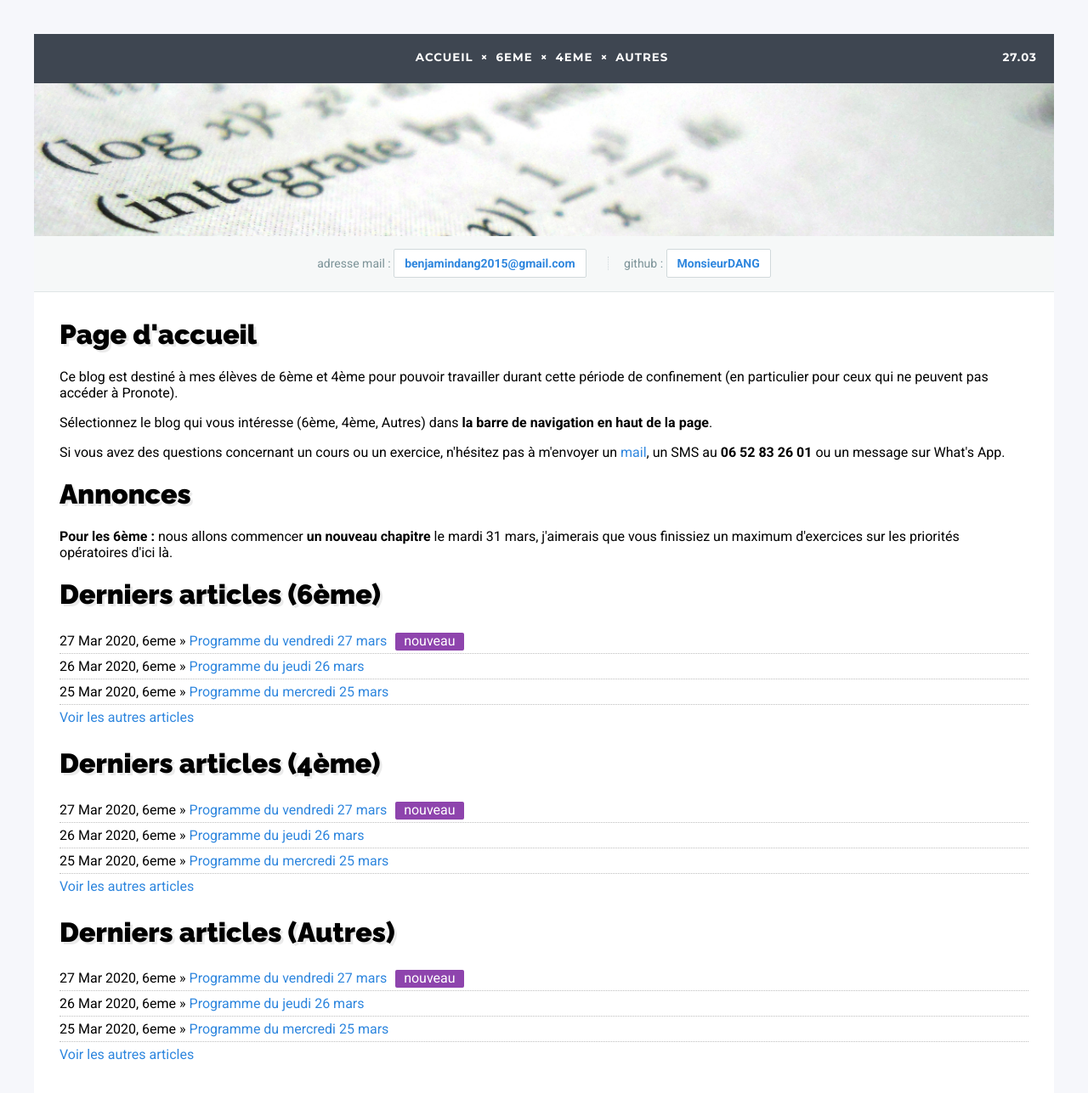
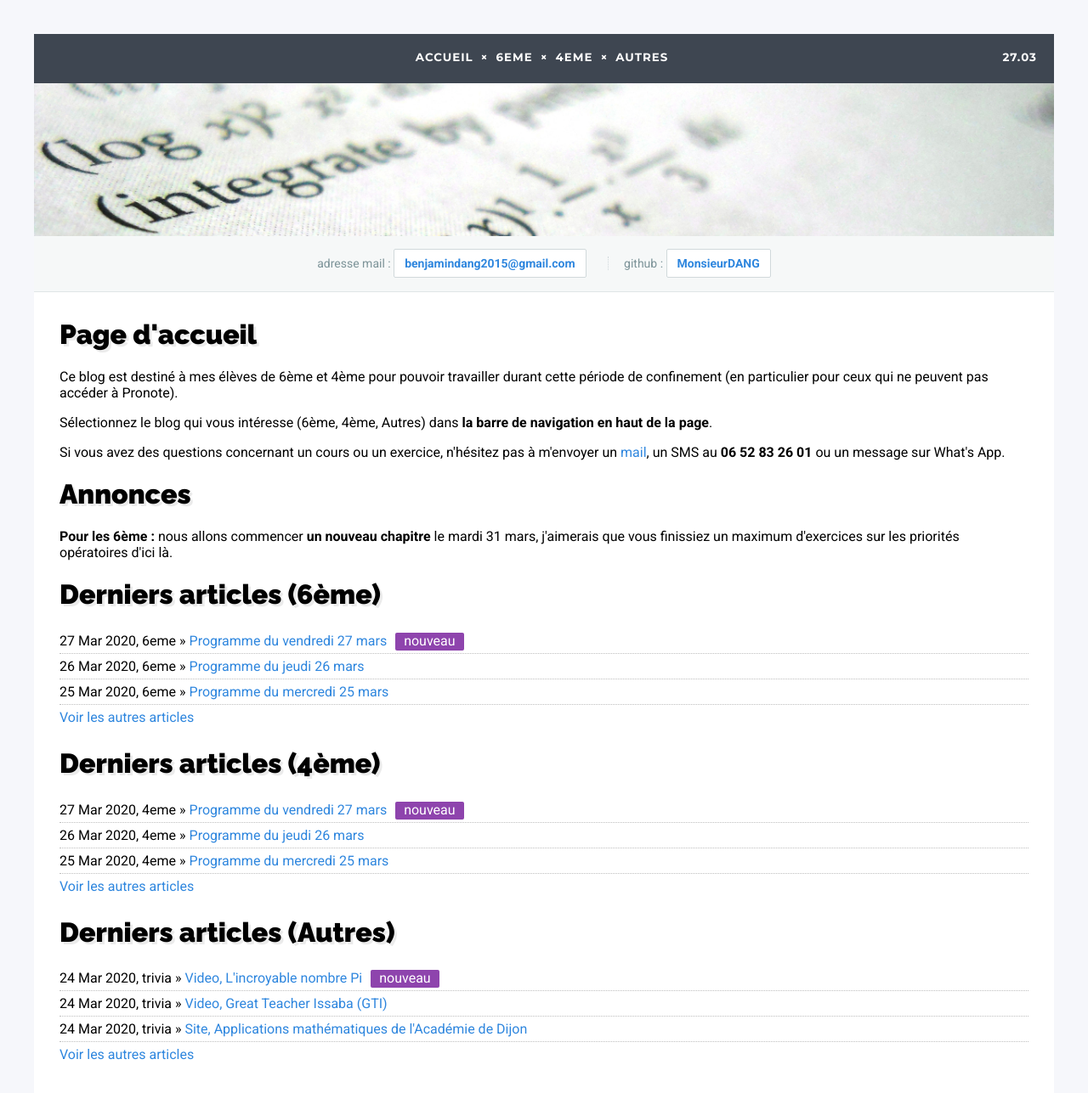
Before and after one commit to DangSinslay/DangSinslay.github.io, a Jekyll site: the page built from index.html, in a window 1280 px wide and 1342 px high. Shown: the top 1287 px of the window at 85% size. Built offline with Jekyll 4.4.1, drawn with Linux system fonts in a browser that asks for light colours.

Commit message:
Update index.html

```diff
--- a/index.html
+++ b/index.html
@@ -25,10 +25,10 @@ title: Blog de Mr. DANG, professeur de mathématiques
 
 	<h1 class="section">Derniers articles (4ème)</h1>
 	<ul class="posts">
-		{% for post in site.categories.6eme limit:1 %}
+		{% for post in site.categories.4eme limit:1 %}
 			<li class="new"><span>{{ post.date | date_to_string }}, {{ post.category }}</span> » <a href="{{ post.url }}" title="{{ post.title }}">{{ post.title }}</a></li>
 		{% endfor %}
-		{% for post in site.categories.6eme offset:1 limit:2 %}
+		{% for post in site.categories.4eme offset:1 limit:2 %}
 			<li><span>{{ post.date | date_to_string }}, {{ post.category }}</span> » <a href="{{ post.url }}" title="{{ post.title }}">{{ post.title }}</a></li>
 		{% endfor %}
 		<li><a href="\blog4">Voir les autres articles</a>
@@ -36,10 +36,10 @@ title: Blog de Mr. DANG, professeur de mathématiques
 
 	<h1 class="section">Derniers articles (Autres)</h1>
 	<ul class="posts">
-		{% for post in site.categories.6eme limit:1 %}
+		{% for post in site.categories.trivia limit:1 %}
 			<li class="new"><span>{{ post.date | date_to_string }}, {{ post.category }}</span> » <a href="{{ post.url }}" title="{{ post.title }}">{{ post.title }}</a></li>
 		{% endfor %}
-		{% for post in site.categories.6eme offset:1 limit:2 %}
+		{% for post in site.categories.trivia offset:1 limit:2 %}
 			<li><span>{{ post.date | date_to_string }}, {{ post.category }}</span> » <a href="{{ post.url }}" title="{{ post.title }}">{{ post.title }}</a></li>
 		{% endfor %}
 		<li><a href="\blog">Voir les autres articles</a>
```
